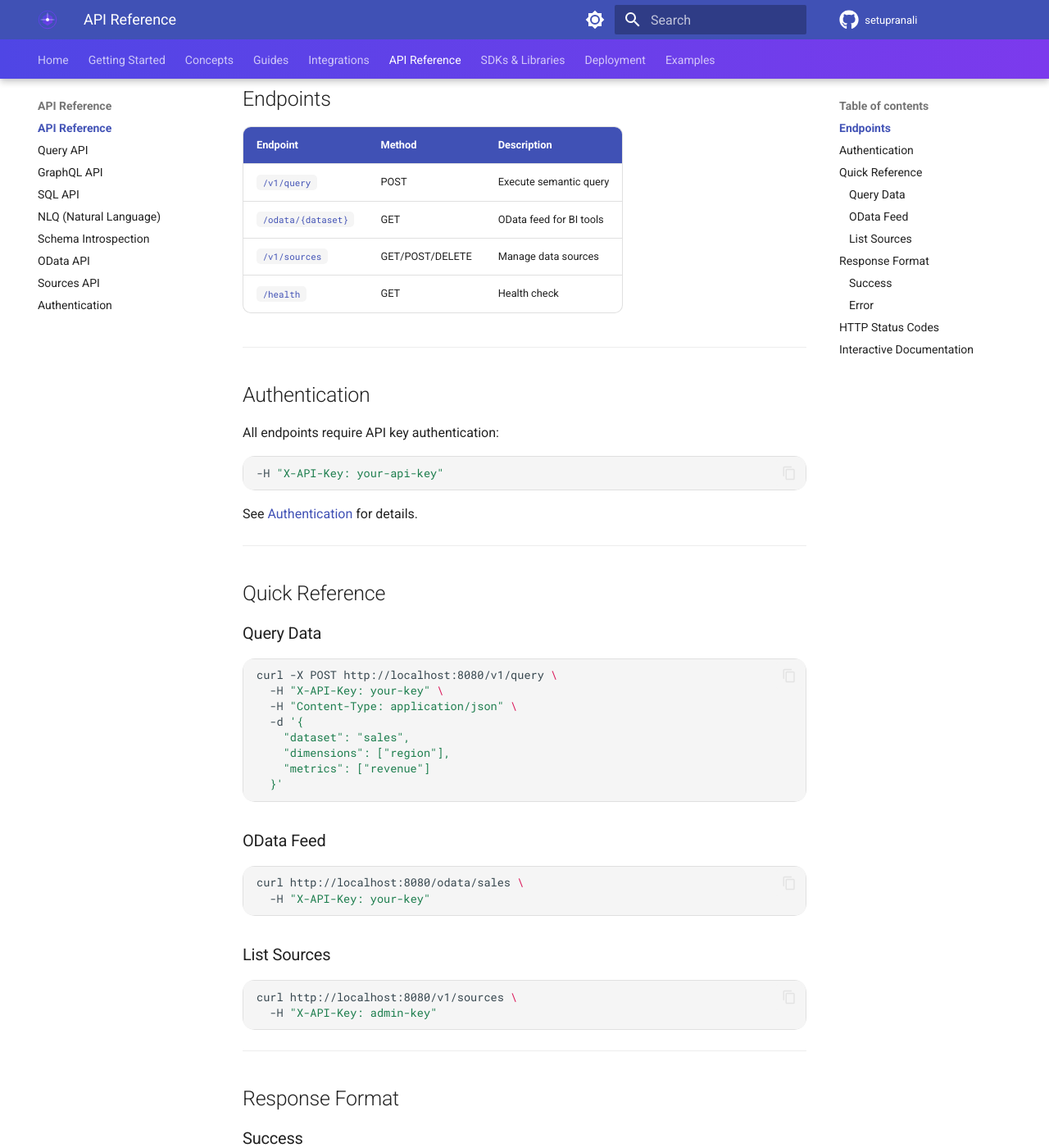
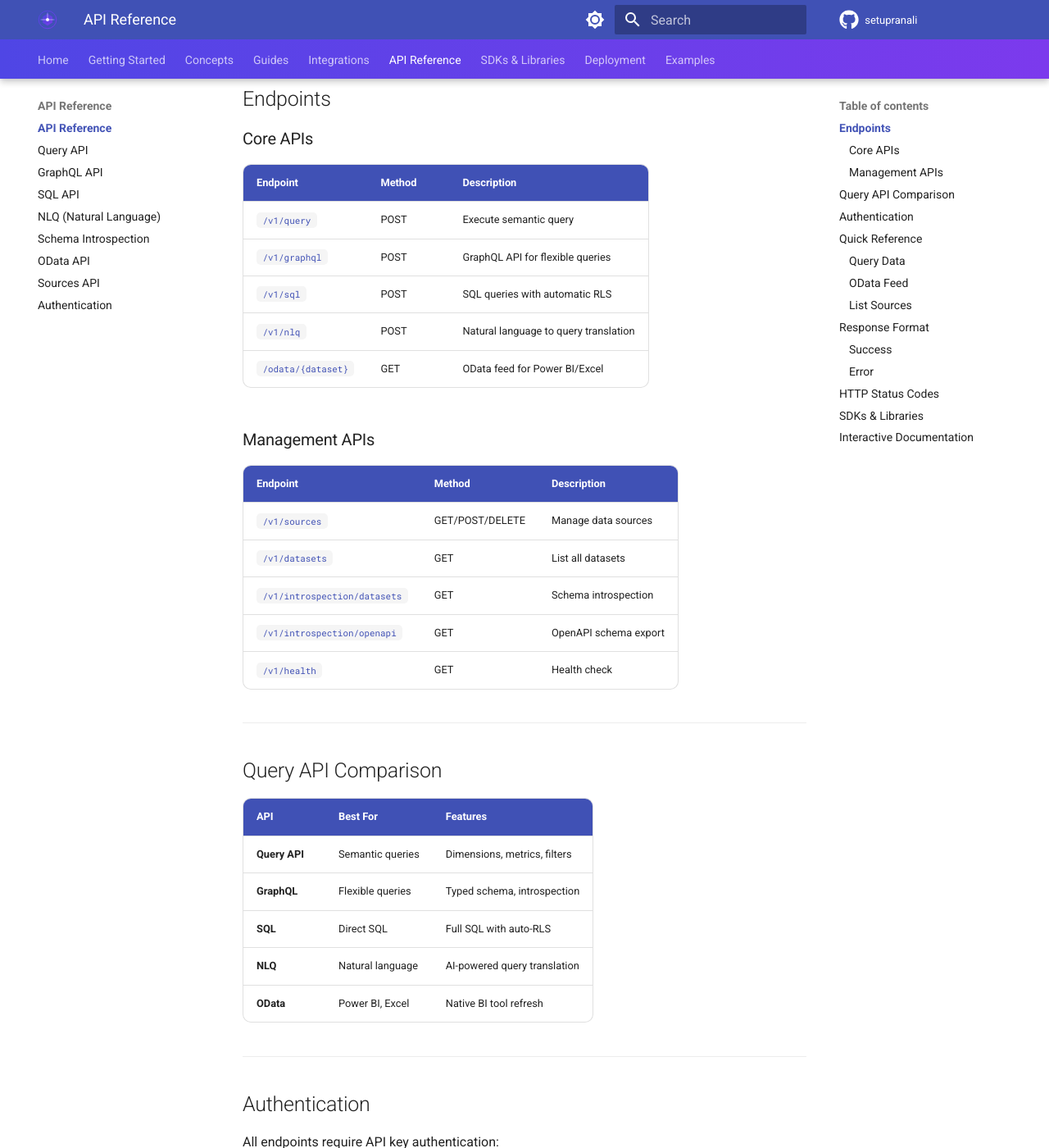
Before and after one commit to setupranali/setupranali.github.io, an MkDocs documentation site: the page built from docs/api-reference/index.md, in a window 1280 px wide and 1400 px high, scrolled down 303 px. Shown: the whole window at 82% size. Built offline with MkDocs 1.6.1 and Material for MkDocs 9.7.7, drawn with Linux system fonts in a browser that asks for light colours; comment, search, counter and statistics services are not loaded; some of the changed text lies outside the part shown.

Commit message:
docs: update documentation with all completed features
- Update API Reference index with GraphQL, SQL, NLQ, and Introspection endpoints
- Update BI Tools index to highlight Metabase native driver
- Update docs/index.md with new APIs & SDKs table
- Update README.md features list and Coming Soon section
- Update ROADMAP.md to mark completed features (v1.1)
  - GraphQL API: ✅ Completed
  - SQL API with RLS: ✅ Completed
  - Schema Introspection: ✅ Completed
  - NLQ API: ✅ Completed (Beta)
  - Metabase Native Driver: ✅ Completed
  - Jupyter Widget: ✅ Completed
  - Python SDK: ✅ Completed
  - JavaScript SDK: ✅ Completed

````diff
--- a/docs/api-reference/index.md
+++ b/docs/api-reference/index.md
@@ -6,12 +6,37 @@ Complete API documentation for SetuPranali.
 
 ## Endpoints
 
+### Core APIs
+
 | Endpoint | Method | Description |
 |----------|--------|-------------|
 | [`/v1/query`](query.md) | POST | Execute semantic query |
-| [`/odata/{dataset}`](odata.md) | GET | OData feed for BI tools |
+| [`/v1/graphql`](graphql.md) | POST | GraphQL API for flexible queries |
+| [`/v1/sql`](sql.md) | POST | SQL queries with automatic RLS |
+| [`/v1/nlq`](nlq.md) | POST | Natural language to query translation |
+| [`/odata/{dataset}`](odata.md) | GET | OData feed for Power BI/Excel |
+
+### Management APIs
+
+| Endpoint | Method | Description |
+|----------|--------|-------------|
 | [`/v1/sources`](sources.md) | GET/POST/DELETE | Manage data sources |
-| [`/health`](authentication.md#health-check) | GET | Health check |
+| [`/v1/datasets`](introspection.md) | GET | List all datasets |
+| [`/v1/introspection/datasets`](introspection.md) | GET | Schema introspection |
+| [`/v1/introspection/openapi`](introspection.md#openapi-schema) | GET | OpenAPI schema export |
+| [`/v1/health`](authentication.md#health-check) | GET | Health check |
+
+---
+
+## Query API Comparison
+
+| API | Best For | Features |
+|-----|----------|----------|
+| **Query API** | Semantic queries | Dimensions, metrics, filters |
+| **GraphQL** | Flexible queries | Typed schema, introspection |
+| **SQL** | Direct SQL | Full SQL with auto-RLS |
+| **NLQ** | Natural language | AI-powered query translation |
+| **OData** | Power BI, Excel | Native BI tool refresh |
 
 ---
 
@@ -98,6 +123,18 @@ curl http://localhost:8080/v1/sources \
 
 ---
 
+## SDKs & Libraries
+
+For easier integration, use our official SDKs:
+
+| SDK | Language | Installation |
+|-----|----------|--------------|
+| [Python SDK](../sdks/python.md) | Python 3.9+ | `pip install setupranali` |
+| [JavaScript SDK](../sdks/javascript.md) | Node.js/Browser | `npm install @setupranali/client` |
+| [Jupyter Widget](../sdks/jupyter.md) | Jupyter | Included in Python SDK |
+
+---
+
 ## Interactive Documentation
 
 API documentation is available at:
@@ -105,4 +142,5 @@ API documentation is available at:
 ```
 http://localhost:8080/docs     # Swagger UI
 http://localhost:8080/redoc    # ReDoc
+http://localhost:8080/graphql  # GraphQL Playground
 ```
````
Also changed, not shown: README.md (+24 -6 lines), ROADMAP.md (+32 -23 lines), docs/index.md (+17 -3 lines), docs/integrations/bi-tools/index.md (+4 -3 lines).
